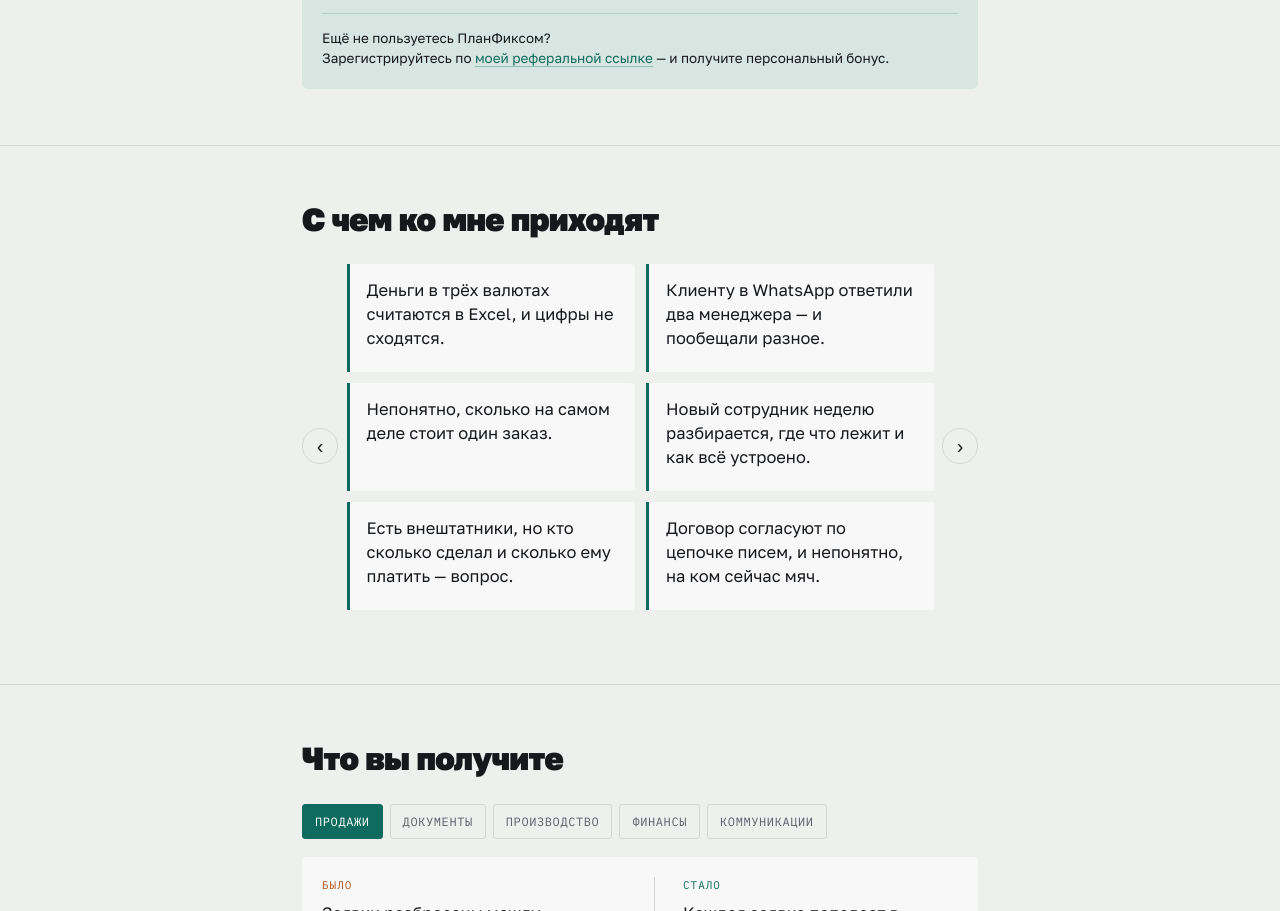
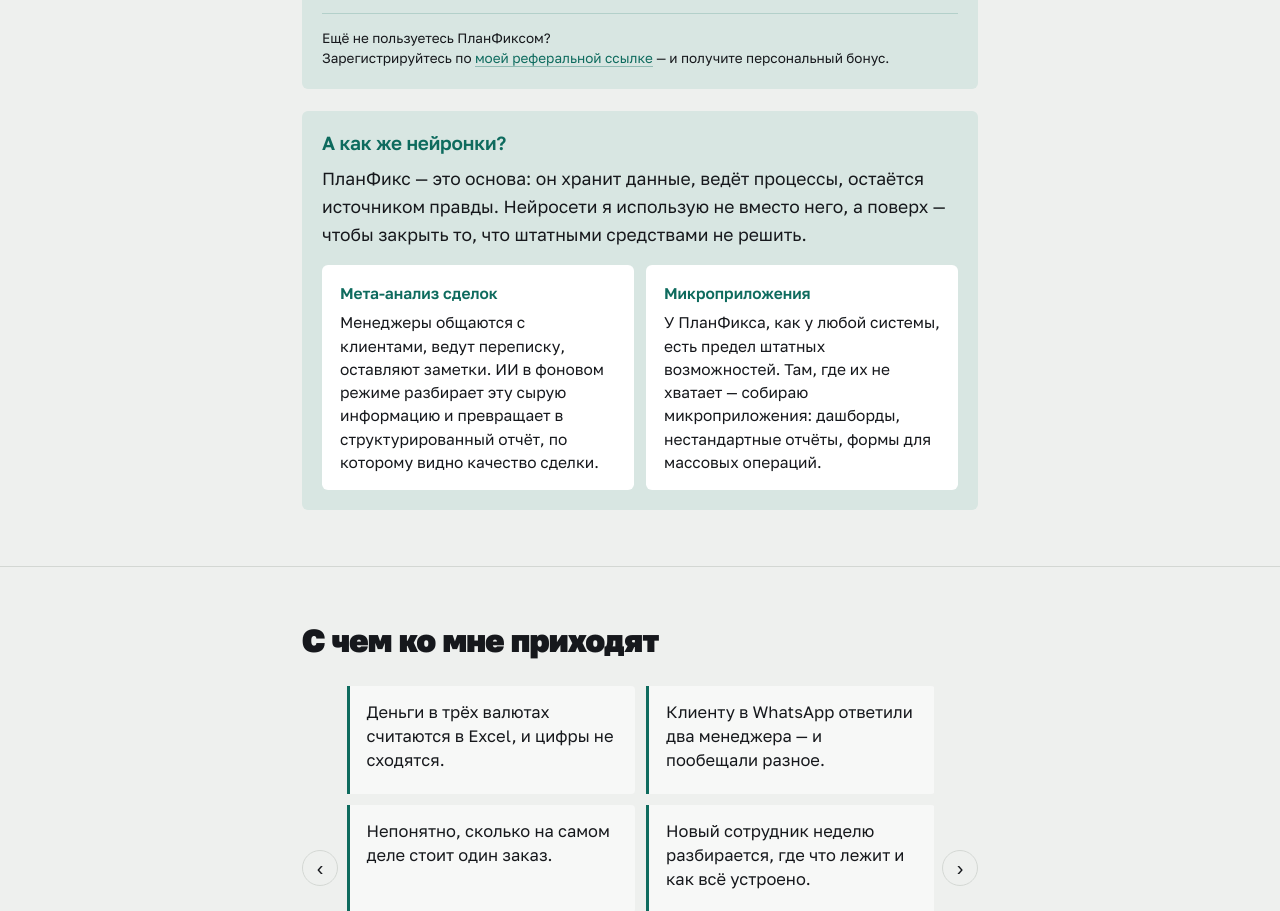
Before and after one commit to sam-nic/planfix, a plain HTML site: page index.html in a window 1280 px wide. Shown: the part 2564-3475 px from the top of the page. Drawn offline with Linux system fonts and the light colour scheme.

Commit message:
Update index.html

```diff
--- a/index.html
+++ b/index.html
@@ -304,6 +304,22 @@
 }
 .about .pf__ref a{color:var(--accent);text-decoration:none;border-bottom:1px solid rgba(14,107,94,.35)}
 .about .pf__ref a:hover{border-bottom-color:var(--accent)}
+.ai-cases{display:grid;gap:12px;margin-top:16px}
+.ai-case{
+  background:#fff;
+  border-radius:6px;
+  padding:16px 18px;
+}
+.ai-case h4{
+  color:var(--accent);
+  font-weight:600;
+  font-size:15.5px;
+  margin-bottom:6px;
+}
+.ai-case p{color:var(--ink);font-size:15.5px;line-height:1.5}
+@media (min-width:640px){
+  .ai-cases{grid-template-columns:1fr 1fr}
+}
 
 /* ---------- pains ---------- */
 .pains-wrap{position:relative;display:flex;align-items:center;gap:8px}
@@ -874,6 +890,20 @@
 </a>
 </div>
 <p class="pf__ref">Ещё не пользуетесь ПланФиксом?<br>Зарегистрируйтесь по <a href="https://planfix.ru/?rid=64aba90f2dcf" target="_blank" rel="noopener">моей реферальной ссылке</a> — и получите персональный бонус.</p>
+</div>
+<div class="pf">
+<h3 class="pf__title">А как же нейронки?</h3>
+<p>ПланФикс — это основа: он хранит данные, ведёт процессы, остаётся источником правды. Нейросети я использую не вместо него, а поверх — чтобы закрыть то, что штатными средствами не решить.</p>
+<div class="ai-cases">
+<div class="ai-case">
+<h4>Мета-анализ сделок</h4>
+<p>Менеджеры общаются с клиентами, ведут переписку, оставляют заметки. ИИ в фоновом режиме разбирает эту сырую информацию и превращает в структурированный отчёт, по которому видно качество сделки.</p>
+</div>
+<div class="ai-case">
+<h4>Микроприложения</h4>
+<p>У ПланФикса, как у любой системы, есть предел штатных возможностей. Там, где их не хватает — собираю микроприложения: дашборды, нестандартные отчёты, формы для массовых операций.</p>
+</div>
+</div>
 </div>
 </div>
 </section>
```
